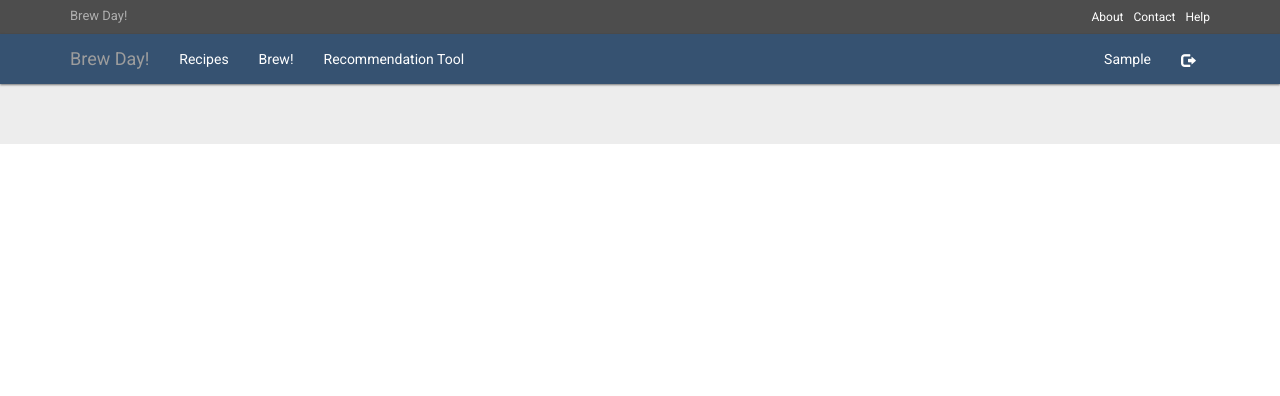
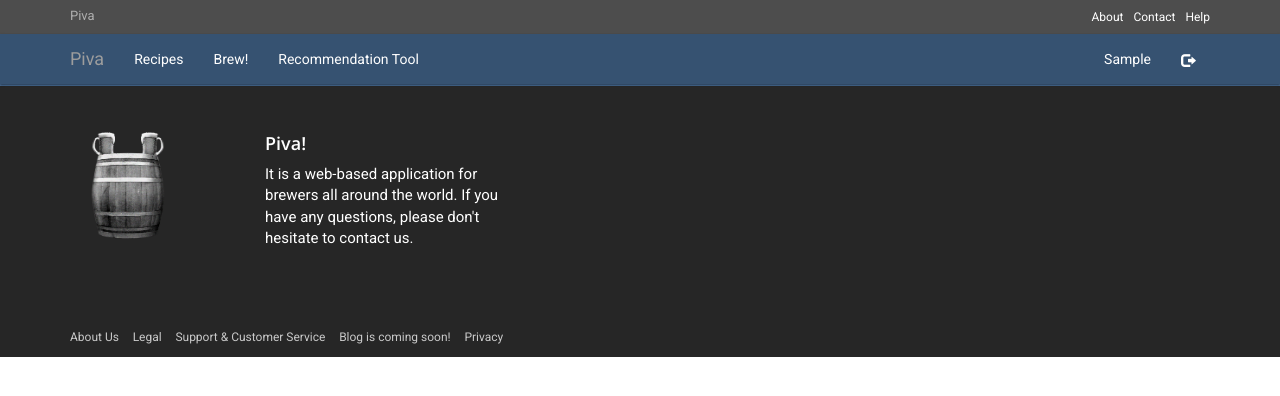
Before and after one commit to itucsse1728/BrewDay, a Django app: page /brew/ in a window 1280 px wide. Shown: the top 396 px of the page. Run offline with Django 3.2, Linux system fonts and the light colour scheme; the visitor is signed in with stand-in values (Sample User, id 1); data that the repository does not hold is empty; some libraries are stand-ins or nearby versions.

Commit message:
logo added & footer added to layout

```diff
--- a/templates/layout-brew.html
+++ b/templates/layout-brew.html
@@ -3,7 +3,7 @@
 <html>
 
 <head>
-    <title>Brew Day! {% block title %}{% endblock %}</title>
+    <title>Piva {% block title %}{% endblock %}</title>
     <meta content="text/html;charset=utf-8" http-equiv="Content-Type">
     <meta content="utf-8" http-equiv="encoding">
 
@@ -27,7 +27,8 @@
             <div class="container">
                 <div class="row">
                     <div class="col-md-6">
-                        <p class="navbar-before-sign">Brew Day!</p>
+                        <p class="navbar-before-sign">Piva</p>
+
                     </div>
                     <div class="col-md-6">
                         <ul class="nav navbar-nav navbar-right navbar-right-no-mar">
@@ -120,7 +121,7 @@
                     <button class="navbar-toggle collapsed" type="button" data-toggle="collapse" data-target="#main-nav-collapse" area_expanded="false"><span class="sr-only">Main Menu</span><span class="icon-bar"></span><span class="icon-bar"></span><span class="icon-bar"></span>
                     </button>
                     <a class="navbar-brand" href="">
-                        <p>Brew Day!</p>
+                        <p>Piva</p>
                     </a>
                 </div>
                 <div class="collapse navbar-collapse" id="main-nav-collapse">
@@ -155,8 +156,39 @@
 
         {% block content %}{% endblock %}
 
-        <div class="gap"></div>
-    </div>
+
+        <footer class="main-footer">
+            <div class="container">
+                <div class="row row-col-gap">
+                    <div class="col-md-2">
+                        <img style="margin-bottom: 2em" src="{% static 'img/logo.png' %}" alt="Image Alternative text" title="Image Title" height="130" width="115"/>
+                    </div>
+                    <div class="col-md-3">
+                        <h4 style="margin-top: 1em">Piva!</h4>
+                        <p>It is a web-based application for brewers all around the world.
+                            If you have any questions, please don't hesitate to contact us.</p>
+                    </div>
+                    <div class="col-md-3">
+
+                    </div>
+                </div>
+                <ul class="main-footer-links-list">
+                    <li><a href="#">About Us</a>
+                    </li>
+                    <li><a href="#">Legal</a>
+                    </li>
+                    <li><a href="#">Support & Customer Service</a>
+                    </li>
+                    <li><a href="#">Blog is coming soon!</a>
+                    </li>
+                    <li><a href="#">Privacy</a>
+                    </li>
+                </ul>
+
+
+            </div>
+        </footer>
+       </div>
     <script src="{% static 'js/jquery.js' %}"></script>
     <script src="{% static 'js/bootstrap.js' %}"></script>
     <script src="{% static 'js/icheck.js' %}"></script>
```
Also changed, not shown: static/img/logo.png (added), 1 other file.
